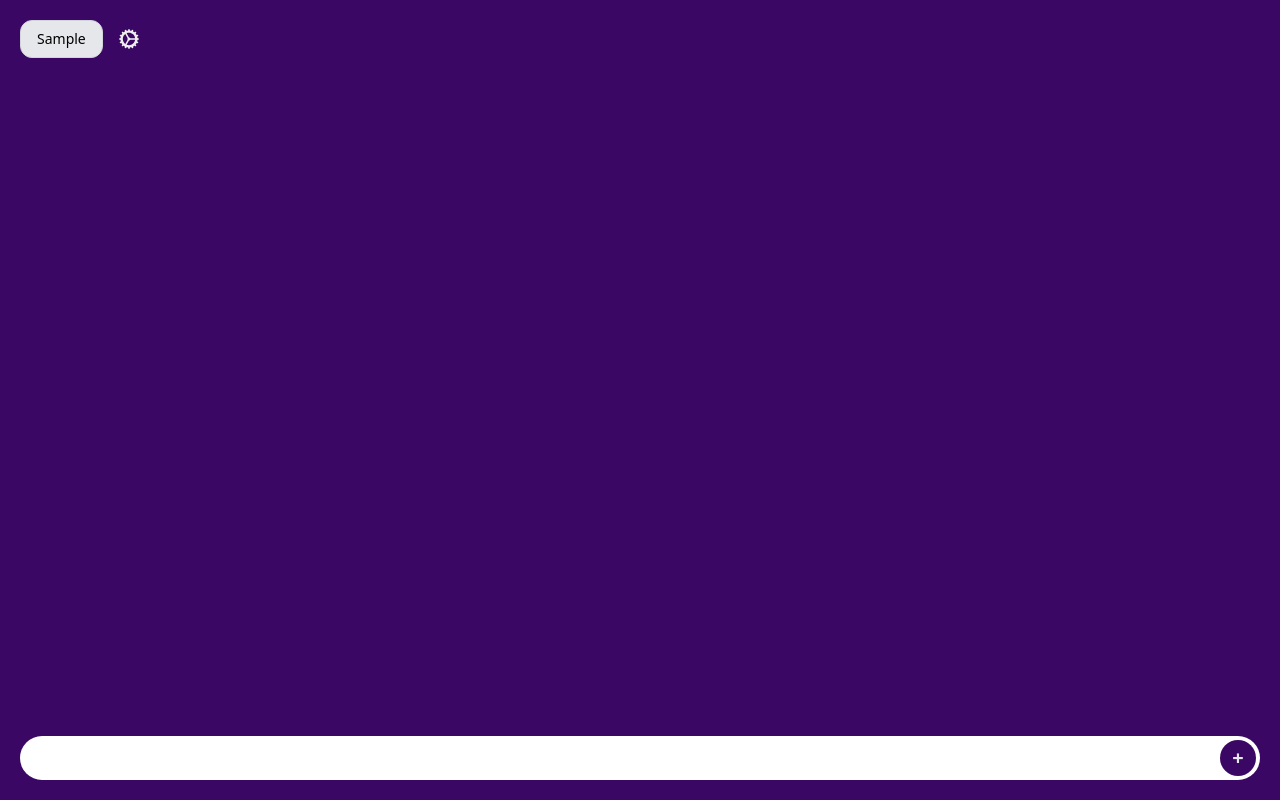
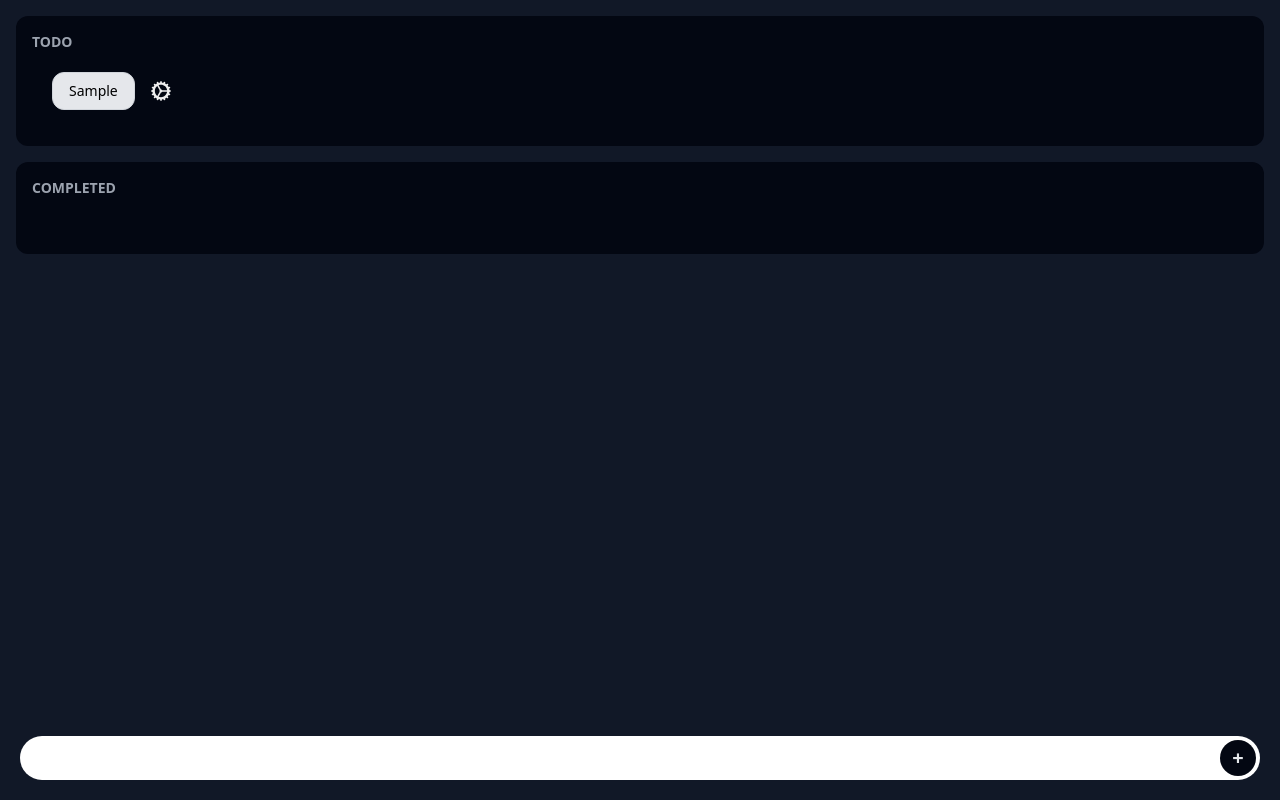
Before and after one commit to baberlabs/task-manager, a React (Vite) app: page / in a window 1280 px wide. Both pictures are taken after typing "Sample" into the empty fields and a click on the button "Add task". Built offline with nearby package versions, Linux system fonts and the light colour scheme.

Commit message:
Added 'task done' feature', and made corresponding changes to the code

```diff
--- a/src/App.jsx
+++ b/src/App.jsx
@@ -2,6 +2,7 @@ import React, { useState, useEffect, useRef } from "react";
 import iconAdd from "./assets/icons/add.svg";
 import iconDelete from "./assets/icons/delete.svg";
 import iconDone from "./assets/icons/done.svg";
+import iconUndo from "./assets/icons/undo.svg";
 import iconEdit from "./assets/icons/edit.svg";
 import iconExit from "./assets/icons/exit.svg";
 import iconExit2 from "./assets/icons/exit_2.svg";
@@ -10,9 +11,14 @@ import iconSettings from "./assets/icons/settings.svg";
 
 function App() {
   const currentItems = JSON.parse(localStorage.getItem("currentItems")) || [];
+  const currentCompletedItems =
+    JSON.parse(localStorage.getItem("currentCompletedItems")) || [];
   const [inputValue, setInputValue] = useState("");
   const [items, setItems] = useState(currentItems);
+  const [completedItems, setCompletedItems] = useState(currentCompletedItems);
   const [activeMenuIndex, setActiveMenuIndex] = useState(null);
+  const [activeCompletedMenuIndex, setActiveCompletedMenuIndex] =
+    useState(null);
   const [editIndex, setEditIndex] = useState(null);
   const [editValue, setEditValue] = useState("");
   const editRef = useRef(null);
@@ -20,6 +26,13 @@ function App() {
   useEffect(() => {
     localStorage.setItem("currentItems", JSON.stringify(items));
   }, [items]);
+
+  useEffect(() => {
+    localStorage.setItem(
+      "currentCompletedItems",
+      JSON.stringify(completedItems),
+    );
+  }, [completedItems]);
 
   const handleInputChange = (event) => setInputValue(event.target.value);
 
@@ -35,39 +48,105 @@ function App() {
     }
   };
 
+  const uniqueIndex = () => {
+    const date = new Date();
+    return `${date.getTime()}`;
+  };
+
   const addNewItem = () => {
-    setItems([...items, inputValue]);
+    const uniqueId = uniqueIndex();
+    setItems([...items, [uniqueId, inputValue]]);
     setInputValue("");
   };
 
   const handleMenuToggle = (index) =>
     setActiveMenuIndex(activeMenuIndex === index ? null : index);
 
-  const handleTaskDone = (index) => {
-    // logic for marking task as done
-  };
+  const handleCompletedMenuToggle = (index) =>
+    setActiveCompletedMenuIndex(
+      activeCompletedMenuIndex === index ? null : index,
+    );
 
-  const handleEdit = (index) => {
-    setEditIndex(index);
-    setEditValue(items[index]);
+  const handleTaskDone = (item, index) => {
+    const updatedItems = items.filter((item) => item[0] !== index);
+    setItems(updatedItems);
+    const uniqueId = uniqueIndex();
+    setCompletedItems([...completedItems, [uniqueId, item]]);
     setActiveMenuIndex(null);
   };
 
-  const handleSaveEdit = (index) => {
-    const updatedItems = [...items];
-    updatedItems[index] = editRef.current.innerText;
+  const handleTaskUndone = (item, index) => {
+    const updatedItems = completedItems.filter((item) => item[0] !== index);
+    setCompletedItems(updatedItems);
+    const uniqueId = uniqueIndex();
+    setItems([...items, [uniqueId, item]]);
+    setActiveCompletedMenuIndex(null);
+  };
+
+  const handleEdit = (index, type) => {
+    setEditIndex(index);
+    let editItem;
+    if (type === "todo") {
+      editItem = items.find((item) => item[0] === index);
+      setActiveMenuIndex(null);
+    }
+    if (type === "completed") {
+      editItem = completedItems.find((item) => item[0] === index);
+      setActiveCompletedMenuIndex(null);
+    }
+    setEditValue(editItem[1]);
+  };
+
+  // const handleEditKeyUp = (event) => {
+  //   if (event.key === "Enter") {
+  //     handleSaveEdit(index, type)
+  //   }
+  // }
+
+  const handleSaveEdit = (index, type) => {
+    let updatedItems;
+    if (type === "todo") {
+      updatedItems = items.map((item) =>
+        item[0] === index ? [index, editRef.current.innerText] : item,
+      );
       setItems(updatedItems);
+    }
+    if (type === "completed") {
+      updatedItems = completedItems.map((item) =>
+        item[0] === index ? [index, editRef.current.innerText] : item,
+      );
+      setCompletedItems(updatedItems);
+    }
+
     setEditIndex(null);
     setEditValue("");
   };
 
-  const handleDelete = (index) => {
-    const updatedItems = items.filter((_, i) => i !== index);
+  const handleDelete = (index, type) => {
+    let updatedItems;
+
+    if (type === "todo") {
+      updatedItems = items.filter((item) => item[0] !== index);
       setItems(updatedItems);
       setActiveMenuIndex(null);
+    }
+    if (type === "completed") {
+      updatedItems = completedItems.filter((item) => item[0] !== index);
+      setCompletedItems(updatedItems);
+      setActiveCompletedMenuIndex(null);
+    }
   };
 
-  const TaskItem = ({ item, index }) => (
+  const TaskItem = ({
+    item,
+    index,
+    menuToggleHandler,
+    activeMenuIndex,
+    handleTaskDone,
+    handleEdit,
+    handleDelete,
+    type,
+  }) => (
     <li key={index} className="flex flex-row items-center gap-4">
       {editIndex === index ? (
         <div className="flex w-full flex-row items-center gap-4">
@@ -77,10 +156,19 @@ function App() {
             className="w-full rounded-xl border border-gray-300 bg-white px-4 py-2 text-gray-950"
             suppressContentEditableWarning={true}
             aria-label="Editable task"
+            onKeyUp={(event) => {
+              if (event.key === "Enter") {
+                event.preventDefault();
+                handleSaveEdit(index, type);
+              }
+            }}
           >
             {editValue}
           </span>
-          <button onClick={() => handleSaveEdit(index)} aria-label="Save task">
+          <button
+            onClick={() => handleSaveEdit(index, type)}
+            aria-label="Save task"
+          >
             <img src={iconSave} alt="Save task" className="h-5" />
           </button>
           <button onClick={() => setEditIndex(null)} aria-label="Cancel edit">
@@ -90,32 +178,64 @@ function App() {
       ) : (
         <div className="relative flex flex-row items-center gap-4">
           {/* Task Text */}
+          {type === "todo" && (
+            <div className="flex flex-row items-center gap-4">
               <span className="w-fit rounded-xl border border-gray-300 bg-gray-200 px-4 py-2">
                 {item}
               </span>
-
               <button
-            onClick={() => handleMenuToggle(index)}
+                onClick={() => menuToggleHandler(index)}
                 aria-label="Open menu"
               >
                 <img src={iconSettings} alt="Open menu" className="h-5" />
               </button>
+            </div>
+          )}
+          {type === "completed" && (
+            <div className="flex flex-row items-center gap-4 opacity-40">
+              <span className="w-fit rounded-xl border border-gray-300 bg-gray-200 px-4 py-2">
+                {item}
+              </span>
+              <button
+                onClick={() => menuToggleHandler(index)}
+                aria-label="Open menu"
+              >
+                <img src={iconSettings} alt="Open menu" className="h-5" />
+              </button>
+            </div>
+          )}
 
           {activeMenuIndex === index && (
             <div className="absolute right-0 top-10 z-10 flex flex-col gap-6 rounded-xl bg-gray-800 px-6 py-6">
               {/* Task Done */}
+              {type === "todo" && (
                 <button
                   className="flex w-28 cursor-pointer flex-row items-center gap-3"
-                onClick={() => handleTaskDone(index)}
+                  onClick={() => handleTaskDone(item, index)}
                   aria-label="Mark task as done"
                 >
                   <img src={iconDone} alt="Mark as done" className="h-5" />
                   <span className="text-blue-400">Done</span>
                 </button>
+              )}
+              {type === "completed" && (
+                <button
+                  className="flex w-28 cursor-pointer flex-row items-center gap-3"
+                  onClick={() => handleTaskUndone(item, index)}
+                  aria-label="Mark task as incomplete"
+                >
+                  <img
+                    src={iconUndo}
+                    alt="Mark as incomplete"
+                    className="h-5"
+                  />
+                  <span className="text-orange-300">Undo</span>
+                </button>
+              )}
               {/* Edit Task */}
               <button
                 className="flex w-28 cursor-pointer flex-row items-center gap-3"
-                onClick={() => handleEdit(index)}
+                onClick={() => handleEdit(index, type)}
                 aria-label="Edit task"
               >
                 <img src={iconEdit} alt="Edit task" className="h-5" />
@@ -124,7 +244,7 @@ function App() {
               {/* Cancel Menu */}
               <button
                 className="flex w-28 cursor-pointer flex-row items-center gap-3"
-                onClick={() => setActiveMenuIndex(null)}
+                onClick={() => menuToggleHandler(null)}
                 aria-label="Close menu"
               >
                 <img src={iconExit2} alt="Close menu" className="h-5" />
@@ -133,7 +253,7 @@ function App() {
               {/* Delete Task */}
               <button
                 className="flex w-28 cursor-pointer flex-row items-center gap-3"
-                onClick={() => handleDelete(index)}
+                onClick={() => handleDelete(index, type)}
                 aria-label="Delete task"
               >
                 <img src={iconDelete} alt="Delete task" className="h-5" />
@@ -147,14 +267,47 @@ function App() {
   );
 
   return (
-    <div className="text-sm">
-      <ul className="flex min-h-screen flex-col gap-2 bg-purple-950 p-5">
-        {items.map((item, index) => (
-          <TaskItem key={index} item={item} index={index} />
+    <div className="flex min-h-screen flex-col gap-4 bg-gray-900 p-4 text-sm">
+      {/* To Do Tasks */}
+      <div className="rounded-xl bg-gray-950 p-4">
+        <h2 className="font-black text-gray-400">TODO</h2>
+        <ul className="flex h-fit flex-col gap-2  p-5">
+          {items.map((itemArray) => (
+            <TaskItem
+              key={itemArray[0]}
+              item={itemArray[1]}
+              index={itemArray[0]}
+              menuToggleHandler={handleMenuToggle}
+              activeMenuIndex={activeMenuIndex}
+              handleTaskDone={handleTaskDone}
+              handleEdit={handleEdit}
+              handleDelete={handleDelete}
+              type="todo"
+            />
           ))}
         </ul>
+      </div>
+      {/* Completed Tasks */}
+      <div className="rounded-xl bg-gray-950 p-4">
+        <h2 className="font-black text-gray-400">COMPLETED</h2>
+        <ul className="flex h-fit flex-col gap-2  p-5">
+          {completedItems.map((itemArray) => (
+            <TaskItem
+              key={itemArray[0]}
+              item={itemArray[1]}
+              index={itemArray[0]}
+              menuToggleHandler={handleCompletedMenuToggle}
+              activeMenuIndex={activeCompletedMenuIndex}
+              handleTaskUndone={handleTaskUndone}
+              handleEdit={handleEdit}
+              handleDelete={handleDelete}
+              type="completed"
+            />
+          ))}
+        </ul>
+      </div>
 
-      <div className="fixed bottom-0 w-full bg-purple-950 p-5">
+      <div className="fixed bottom-0 left-0 w-full p-5">
         <div className="relative w-full">
           <input
             type="text"
@@ -169,7 +322,7 @@ function App() {
           />
           <button
             id="button-add"
-            className="absolute right-1 mt-1 h-9 w-9 rounded-full bg-purple-950 text-xl font-black text-gray-200"
+            className="absolute right-1 mt-1 h-9 w-9 rounded-full bg-gray-950 text-xl font-black text-gray-200"
             onClick={handleButtonAdd}
             aria-label="Add task"
           >
```
Also changed, not shown: src/assets/icons/undo.svg (added). Lines whose indentation alone changed are shown as unchanged.
